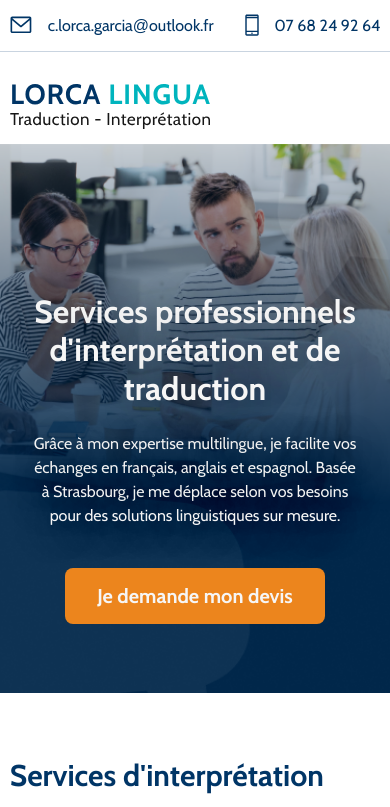
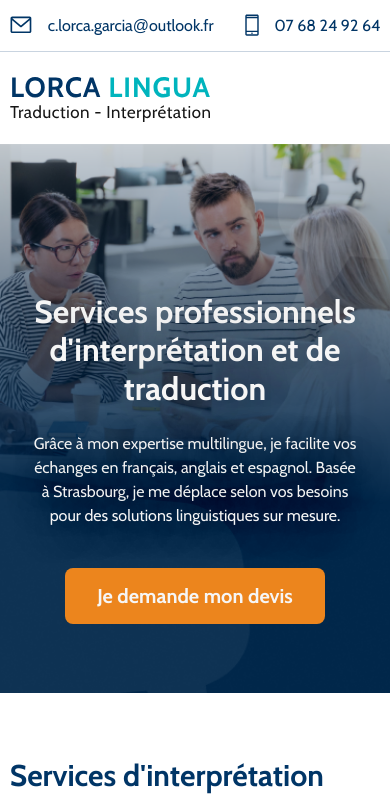
Before and after one commit to clarisselarese/Lorca-Lingua, a plain HTML site: page index.html in a window 390 px wide. Shown: the top 807 px of the page. Drawn offline with nearby package versions, Linux system fonts and the light colour scheme.

Commit message:
navbar padding deleated

```diff
--- a/assets/styles/components/_navbar.scss
+++ b/assets/styles/components/_navbar.scss
@@ -4,7 +4,7 @@ nav {
   display: grid;
   grid-template-columns: 30% 70%;
   align-items: center;
-  padding: 24px 0;
+  // padding: 24px 0;
 
 
   img {
@@ -53,7 +53,7 @@ nav {
   // MEDIA QUERIES -------------------------------------
   @media (max-width: 920px) {
     @include widthGeneral480px;
-    padding: 24px 0;
+    // padding: 24px 0;
 
     ul {
       display: none;
```
Also changed, not shown: assets/styles/index.css, 1 other file.
